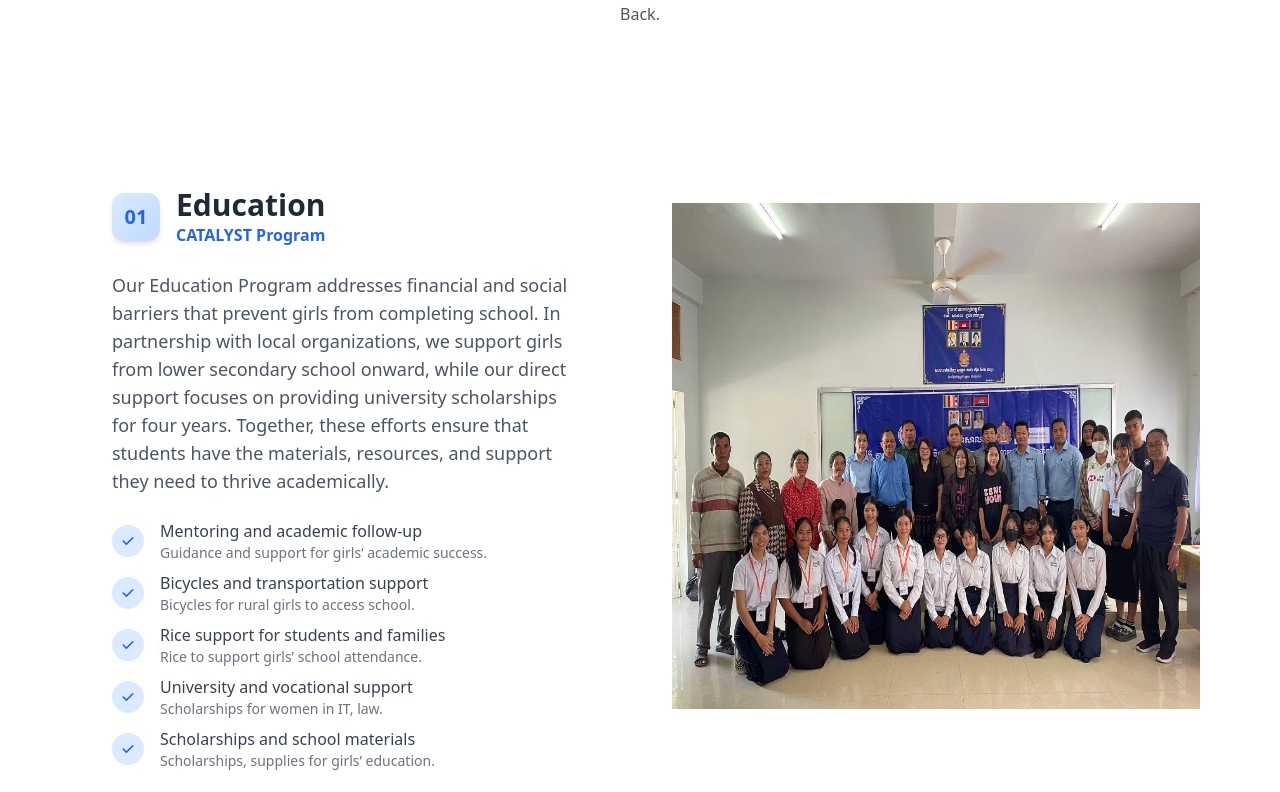
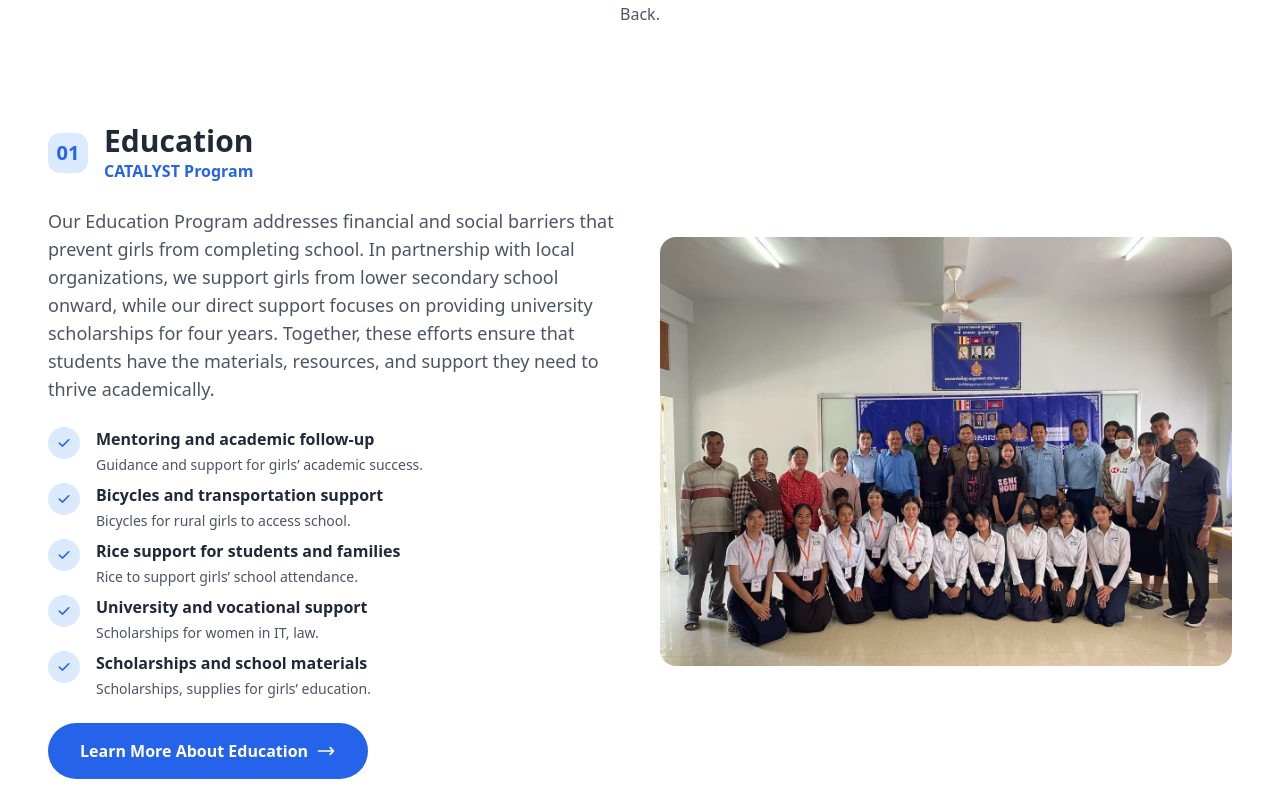
Before and after one commit to radytrainer/lotusoutreach-cambodia, a Vue app: page /program in a window 1280 px wide. Shown: the part 1128-1920 px from the top of the page. Built offline with nearby package versions, Linux system fonts and the light colour scheme.

Commit message:
feat/(Program): Chnage content to the image right side in program edu section [LOC-137]

```diff
--- a/src/components/Program/program.vue
+++ b/src/components/Program/program.vue
@@ -19,12 +19,10 @@
           <div v-if="programs.filter(p => p.section === 'Education').length">
             <div v-for="(program, index) in programs.filter(p => p.section === 'Education')"
               :key="`education-${index}`">
-              <div class="grid grid-cols-1 lg:grid-cols-2">
-                <!-- Content -->
-                <div class="p-8 md:p-10 lg:p-16">
+              <div class="grid grid-cols-1 lg:grid-cols-2 gap-10 items-center">
+                <div>
                   <div class="flex items-center mb-6">
-                    <div
-                      class="w-12 h-12 bg-gradient-to-br from-blue-100 to-blue-200 rounded-xl flex items-center justify-center mr-4 shadow-md">
+                    <div class="w-10 h-10 bg-blue-100 rounded-xl flex items-center justify-center mr-4">
                       <span class="text-blue-600 font-bold text-lg md:text-xl">01</span>
                     </div>
                     <div>
@@ -33,43 +31,34 @@
                     </div>
                   </div>
                   <p class="text-gray-600 text-base md:text-lg leading-relaxed mb-6">{{ program.description }}</p>
-                  <div class="space-y-2 mb-6">
-                    <div v-for="(skill, skillIndex) in program.skills" :key="skillIndex" class="flex items-center">
+                  <div class="space-y-2">
+                    <div v-for="(skill, skillIndex) in program.skills" :key="skillIndex" class="flex items-start">
                       <div class="w-8 h-8 bg-blue-100 rounded-full flex items-center justify-center mr-4">
-                        <svg class="w-4 h-4 text-blue-600" fill="currentColor" viewBox="0 0 20 20">
-                          <path fill-rule="evenodd"
-                            d="M16.707 5.293a1 1 0 010 1.414l-8 8a1 1 0 01-1.414 0l-4-4a1 1 0 011.414-1.414L8 12.586l7.293-7.293a1 1 0 011.414 0z"
-                            clip-rule="evenodd" />
-                        </svg>
+                          <svg class="w-4 h-4 text-blue-600" fill="currentColor" viewBox="0 0 20 20">
+                            <path fill-rule="evenodd"
+                              d="M16.707 5.293a1 1 0 010 1.414l-8 8a1 1 0 01-1.414 0l-4-4a1 1 0 011.414-1.414L8 12.586l7.293-7.293a1 1 0 011.414 0z"
+                              clip-rule="evenodd" />
+                          </svg>
                       </div>
                       <div>
-                        <span class="text-gray-700 font-medium text-sm md:text-base">{{ skill.title }}</span>
-                        <div class="text-gray-500 text-xs md:text-sm">{{ skill.description }}</div>
+                        <h5 class="font-bold text-gray-800 mb-1">{{ skill.title }}</h5>
+                        <p class="text-gray-600 text-sm">{{ skill.description }}</p>
                       </div>
                     </div>
                   </div>
-                  <router-link :to="{ name: 'education' }"
-                    class="relative inline-flex items-center px-6 py-3 md:px-8 md:py-4 bg-gradient-to-r from-blue-600 to-indigo-600 text-white rounded-full font-semibold text-sm md:text-base shadow-lg hover:shadow-xl hover:scale-105 transition-all duration-300 overflow-hidden"
-                    aria-label="Learn more about Education">
-                    <span class="relative z-10 flex items-center">
+                  <router-link :to="{ name: 'education' }" class="inline-flex items-center px-6 py-3 md:px-8 md:py-4 bg-blue-600 text-white rounded-full font-semibold text-sm md:text-base hover:bg-blue-700 hover:scale-105 transition-all duration-300 mt-6" aria-label="Learn more about Education">
+                    <span class="flex items-center">
                       Learn More About Education
-                      <svg
-                        class="w-4 h-4 md:w-5 md:h-5 ml-2 group-hover:translate-x-1 transition-transform duration-300"
-                        fill="none" stroke="currentColor" viewBox="0 0 24 24">
-                        <path stroke-linecap="round" stroke-linejoin="round" stroke-width="2"
-                          d="M17 8l4 4m0 0l-4 4m4-4H3" />
-                      </svg>
                     </span>
+                    <svg class="w-4 h-4 md:w-5 md:h-5 ml-2 group-hover:translate-x-1 transition-transform" fill="none" stroke="currentColor" viewBox="0 0 24 24">
+                      <path stroke-linecap="round" stroke-linejoin="round" stroke-width="2" d="M17 8l4 4m0 0l-4 4m4-4H3" />
+                    </svg>
                   </router-link>
                 </div>
-
-                <!-- Image-right -->
-                <img src="/image/Program/train1.jpg"
-                    alt="Descriptive text"
-                    class="p-4 sm:p-8 mt-12 h-auto lg:h-[570px]"
-                />
-
+              <div>
+                <img src="/image/Program/train1.jpg" alt="A person training with a mentor" class="w-full h-auto object-cover rounded-2xl" loading="lazy" />
               </div>
+            </div>
             </div>
           </div>
 
```
